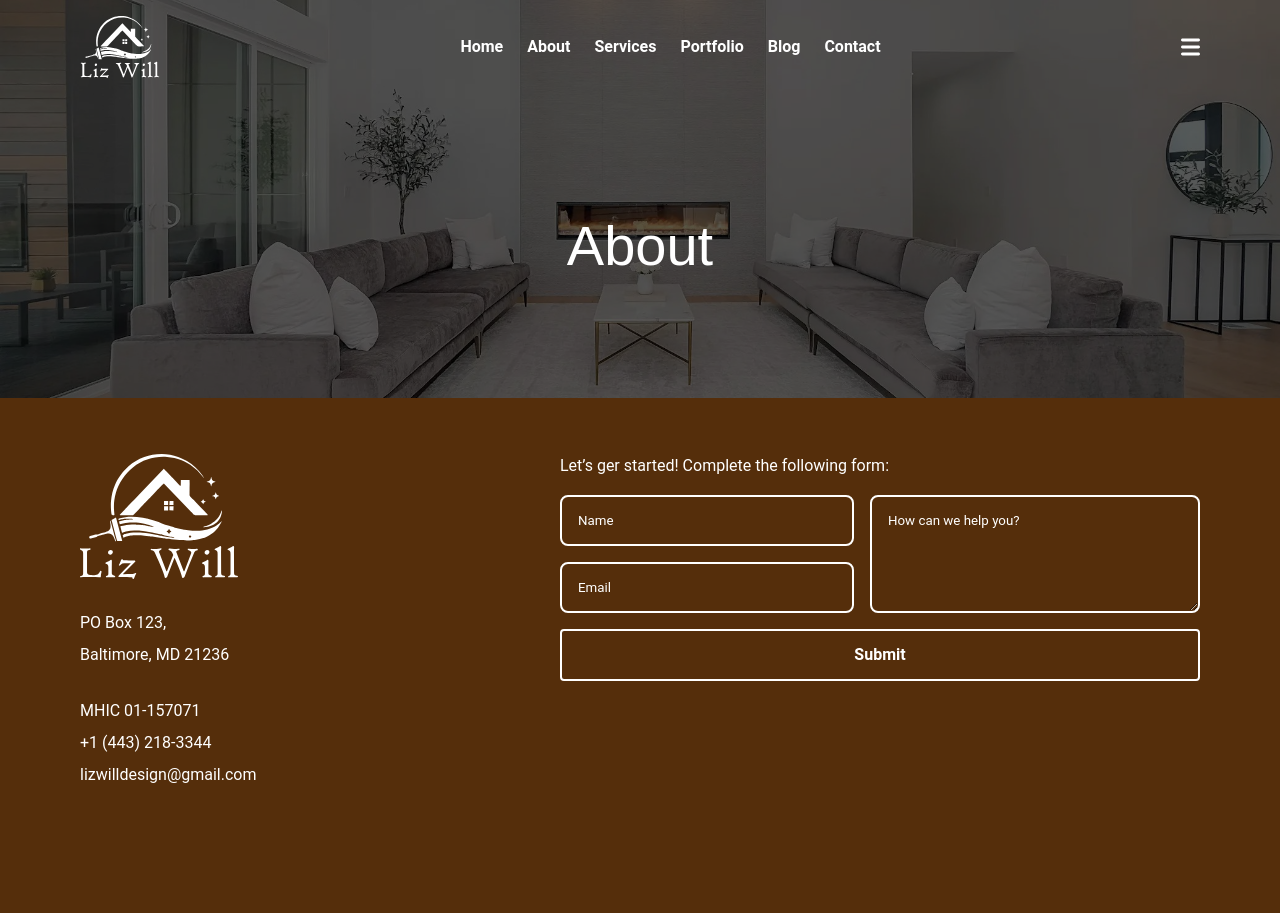
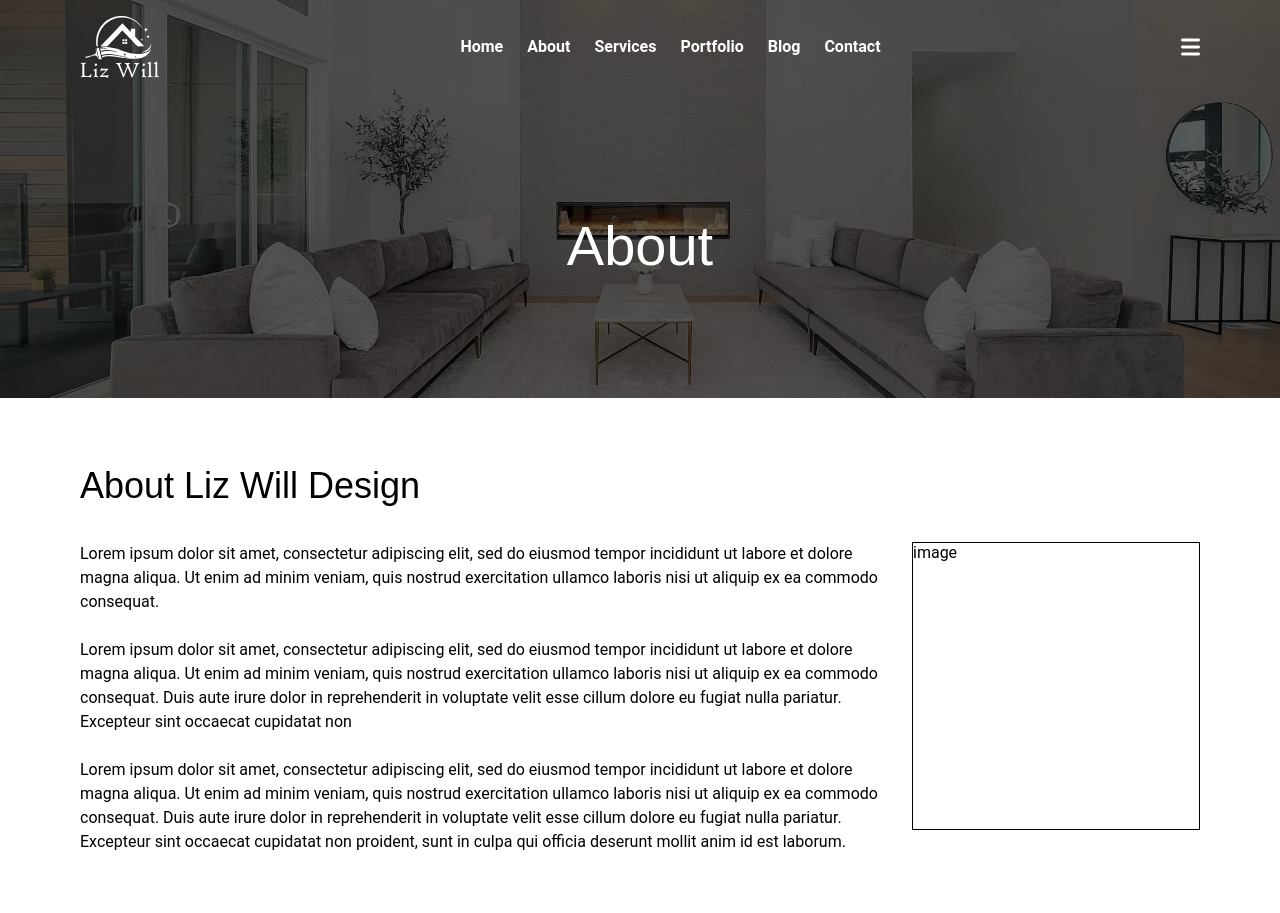
Before and after one commit to adinduokoro/Liz-Will-V2, a React (Create React App) app: page /about in a window 1280 px wide. Shown: the top 913 px of the page. Built offline with nearby package versions, Linux system fonts and the light colour scheme.

Commit message:
About Section created

```diff
--- a/package.json
+++ b/package.json
@@ -10,6 +10,7 @@
     "react-dom": "^18.3.1",
     "react-router-dom": "^6.26.2",
     "react-scripts": "5.0.1",
+    "typed.js": "^2.1.0",
     "web-vitals": "^2.1.4"
   },
   "scripts": {
--- a/src/App.css
+++ b/src/App.css
@@ -179,4 +179,17 @@ button {
     font-weight: 500;
     /* figure out what we need to do with this header */
   }
+
+  .text-large {
+    font-size: 1rem;
+    font-style: normal;
+    font-weight: 400;
+  }
+
+  .text-regular {
+    font-size: 1rem;
+    font-style: normal;
+    font-weight: 400;
+  }
+
 }
--- /dev/null
+++ b/src/components/aboutSection/AboutSection.js
@@ -0,0 +1,26 @@
+import React from "react";
+import styles from "./AboutSection.module.css";
+import { ParagraphCard } from "../index";
+import { paragraphs } from "./data";
+
+const AboutSection = () => {
+  return (
+    <section className={styles.aboutSection}>
+      <div className="container">
+        <div className={styles.aboutSectionContent}>
+          {paragraphs.map((paragraph, index) => (
+            <ParagraphCard
+              key={index}
+              heading={paragraph.heading}
+              subHeading={paragraph.subHeading}
+              content={paragraph.content}
+              image={paragraph.image}
+            />
+          ))}
+        </div>
+      </div>
+    </section>
+  );
+};
+
+export default AboutSection;
--- /dev/null
+++ b/src/components/aboutSection/AboutSection.module.css
@@ -0,0 +1,8 @@
+.aboutSectionContent{
+  display: flex;
+padding: 4rem 0;
+flex-direction: column;
+align-items: flex-start;
+gap: 3.5rem;
+align-self: stretch;
+}
--- /dev/null
+++ b/src/components/aboutSection/data.js
@@ -0,0 +1,14 @@
+export const paragraphs = [
+  {
+    heading : "About Liz Will Design",
+    subHeading : null,
+    content : <p>Lorem ipsum dolor sit amet, consectetur adipiscing elit, sed do eiusmod tempor incididunt ut labore et dolore magna aliqua. Ut enim ad minim veniam, quis nostrud exercitation ullamco laboris nisi ut aliquip ex ea commodo consequat.<br/><br/> Lorem ipsum dolor sit amet, consectetur adipiscing elit, sed do eiusmod tempor incididunt ut labore et dolore magna aliqua. Ut enim ad minim veniam, quis nostrud exercitation ullamco laboris nisi ut aliquip ex ea commodo consequat. Duis aute irure dolor in reprehenderit in voluptate velit esse cillum dolore eu fugiat nulla pariatur. Excepteur sint occaecat cupidatat non <br/><br/> Lorem ipsum dolor sit amet, consectetur adipiscing elit, sed do eiusmod tempor incididunt ut labore et dolore magna aliqua. Ut enim ad minim veniam, quis nostrud exercitation ullamco laboris nisi ut aliquip ex ea commodo consequat. Duis aute irure dolor in reprehenderit in voluptate velit esse cillum dolore eu fugiat nulla pariatur. Excepteur sint occaecat cupidatat non proident, sunt in culpa qui officia deserunt mollit anim id est laborum.</p>,
+    image : "image"
+  },
+  {
+    heading : "Elizabeth Williamson",
+    subHeading : "President and Director",
+    content : <p>Lorem ipsum dolor sit amet, consectetur adipiscing elit, sed do eiusmod tempor incididunt ut labore et dolore magna aliqua. Ut enim ad minim veniam, quis nostrud exercitation ullamco laboris nisi ut aliquip ex ea commodo consequat.<br/><br/> Lorem ipsum dolor sit amet, consectetur adipiscing elit, sed do eiusmod tempor incididunt ut labore et dolore magna aliqua. Ut enim ad minim veniam, quis nostrud exercitation ullamco laboris nisi ut aliquip ex ea commodo consequat. Duis aute irure dolor in reprehenderit in voluptate velit esse cillum dolore eu fugiat nulla pariatur. Excepteur sint occaecat cupidatat non <br/><br/> Lorem ipsum dolor sit amet, consectetur adipiscing elit, sed do eiusmod tempor incididunt ut labore et dolore magna aliqua. Ut enim ad minim veniam, quis nostrud exercitation ullamco laboris nisi ut aliquip ex ea commodo consequat. Duis aute irure dolor in reprehenderit in voluptate velit esse cillum dolore eu fugiat nulla pariatur. Excepteur sint occaecat cupidatat non proident, sunt in culpa qui officia deserunt mollit anim id est laborum.</p>,
+    image : "image"
+  },
+]
--- a/src/components/cta/ctaTwo/CtaTwo.js
+++ b/src/components/cta/ctaTwo/CtaTwo.js
@@ -1,15 +1,32 @@
-import React from 'react'
+import React, { useEffect, useRef } from 'react'
 import styles from "./CtaTwo.module.css"
 import { Link } from 'react-router-dom'
+import Typed from 'typed.js'
 
 const CtaTwo = () => {
+  const el = useRef(null)
+
+  useEffect(() => {
+    const typed = new Typed(el.current, {
+      strings: ["Hello...", "Hola...", "Nǐ hǎo...", "Bonjour..."],
+      typeSpeed: 200,
+      backSpeed: 75,
+      backDelay: 2700,
+      loop: true,
+    });
+
+    return () => {
+      typed.destroy();
+    };
+  }, [])
+
   return (
     <section className={styles.ctaTwo}>
       <div className="container">
         <div className={styles.ctaTwoContent}>
           <div className={styles.header}>
             <h1>Thinking about a new project?</h1>
-            <p>Feel free to say hello....</p>
+            <p>Feel free to say <span ref={el}></span></p>
           </div>
           <Link to="contact">
           <button className='button-text primary-button'>Let's talk</button>
--- a/src/components/hero/Hero.js
+++ b/src/components/hero/Hero.js
@@ -1,15 +1,32 @@
-import React from "react";
+import React, { useEffect, useRef } from "react";
 import styles from "./Hero.module.css";
 import { Link } from "react-router-dom";
+import Typed from "typed.js";
 
 const Hero = () => {
+  const el = useRef(null)
+
+  useEffect(() => {
+    const typed = new Typed(el.current, {
+      strings: ["Dream", "Vision", "Imagination", "Aspirations", "Personality"],
+      typeSpeed: 200,
+      backSpeed: 75,
+      backDelay: 2700,
+      loop: true,
+    });
+
+    return () => {
+      typed.destroy();
+    };
+  },[])
+
   return (
     <section className={styles.hero}>
       <div className="container">
         <div className={styles.heroContent}>
           <h1>
             Designing homes <br />
-            to perfectly match your <span>Imagination</span>
+            to perfectly match <br/>your <span ref={el}></span>
           </h1>
           <p className="text-large">
             General Contracting, Handyman Service, Painting & Drywall, Kitchen &
--- a/src/components/hero/Hero.module.css
+++ b/src/components/hero/Hero.module.css
@@ -17,6 +17,8 @@
   color: var(--primaryColor);
 }
 
+
+
 .heroButton{
   display: flex;
   gap: 0.75rem;
@@ -27,5 +29,11 @@
 .heroButton span{
   text-decoration: underline;
   color: var(--surfaceMutedColor);
+}
 
+@media screen and (max-width: 768px) {
+  .heroContent p{
+    max-width: 348px;
+    width: 100%;
+  }
 }
--- a/src/components/index.js
+++ b/src/components/index.js
@@ -11,4 +11,6 @@ export { default as CtaTwo } from "./cta/ctaTwo/CtaTwo";
 export { default as Header } from "./header/Header";
 export { default as ContactSection } from "./contactSection/ContactSection";
 export { default as ContactForm } from "./contactForm/ContactForm";
+export { default as AboutSection } from "./aboutSection/AboutSection";
+export { default as ParagraphCard } from "./paragraphCard/ParagraphCard";
 export { default as Footer } from "./footer/Footer";
--- /dev/null
+++ b/src/components/paragraphCard/ParagraphCard.js
@@ -0,0 +1,21 @@
+import React from "react";
+import styles from "./ParagraphCard.module.css";
+
+const paragraphCard = ({ heading, subHeading, content, image }) => {
+  return (
+    <div className={styles.paragraphContent}>
+      <div className={styles.header}>
+        <h2 className={styles.heading}>{heading}</h2>
+        {subHeading ? (
+          <p className={`${styles.subHeading} text-large`}>{subHeading}</p>
+        ) : null}
+      </div>
+      <div className={styles.paragraph}>
+        <div className={styles.imageContainer}>{image}</div>
+        {content}
+      </div>
+    </div>
+  );
+};
+
+export default paragraphCard;
--- /dev/null
+++ b/src/components/paragraphCard/ParagraphCard.module.css
@@ -0,0 +1,39 @@
+.paragraphContent {
+  display: flex;
+  flex-direction: column;
+  align-items: flex-start;
+  gap: 2rem;
+  align-self: stretch;
+}
+
+.header {
+  display: flex;
+  flex-direction: column;
+  align-items: flex-start;
+  gap: 0.5rem;
+  align-self: stretch;
+}
+
+.subHeading {
+  font-style: italic;
+}
+
+.imageContainer {
+  width: 18rem;
+  height: 18rem;
+  border: 1px solid var(--surfaceNeutralColor);
+  float: inline-end;
+  margin-left: 2rem;
+  margin-bottom: 2rem;
+}
+
+@media screen and (max-width: 768px){
+ .imageContainer{
+  float: none;
+  margin-left: 0;
+ }
+}
+
+@media screen and (max-width: 425px) {
+
+}
--- a/src/pages/about/About.js
+++ b/src/pages/about/About.js
@@ -1,11 +1,12 @@
 import React from 'react'
 import styles from "./About.module.css"
-import { Header } from '../../components'
+import { AboutSection, Header } from '../../components'
 
 const About = () => {
   return (
-    <div>
+    <div className={styles.about}>
         <Header name={"About"}/>
+        <AboutSection />
     </div>
   )
 }
```
Also changed, not shown: 1 other file (tests, documents, lock files or other folders).
